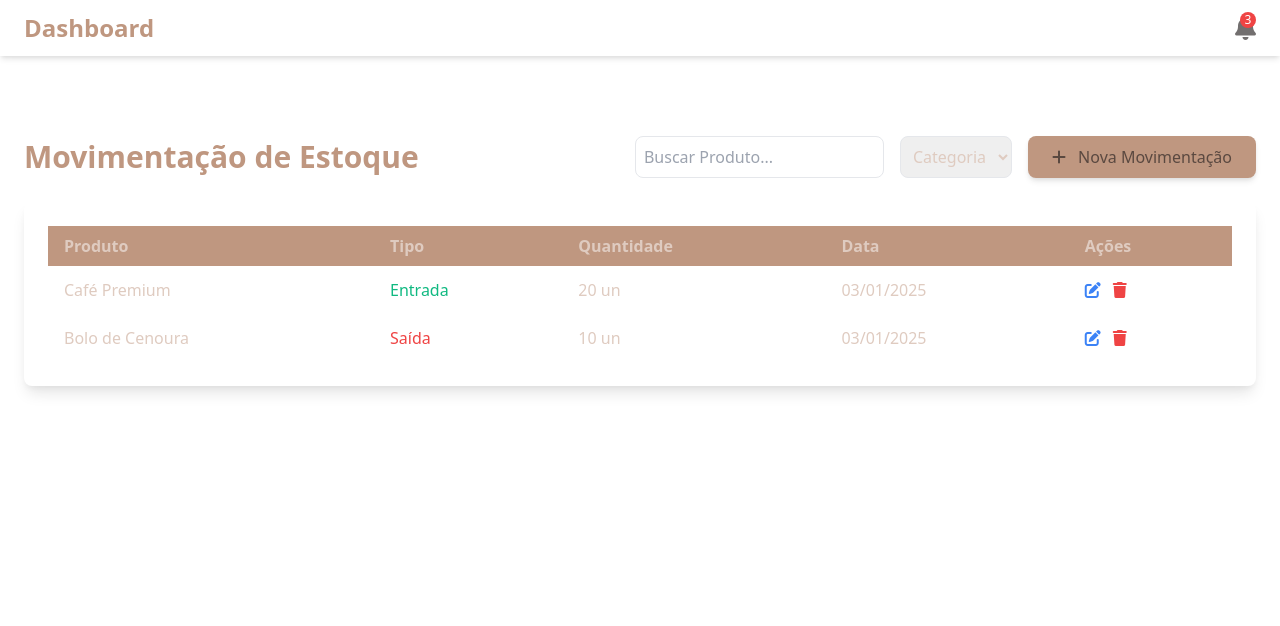
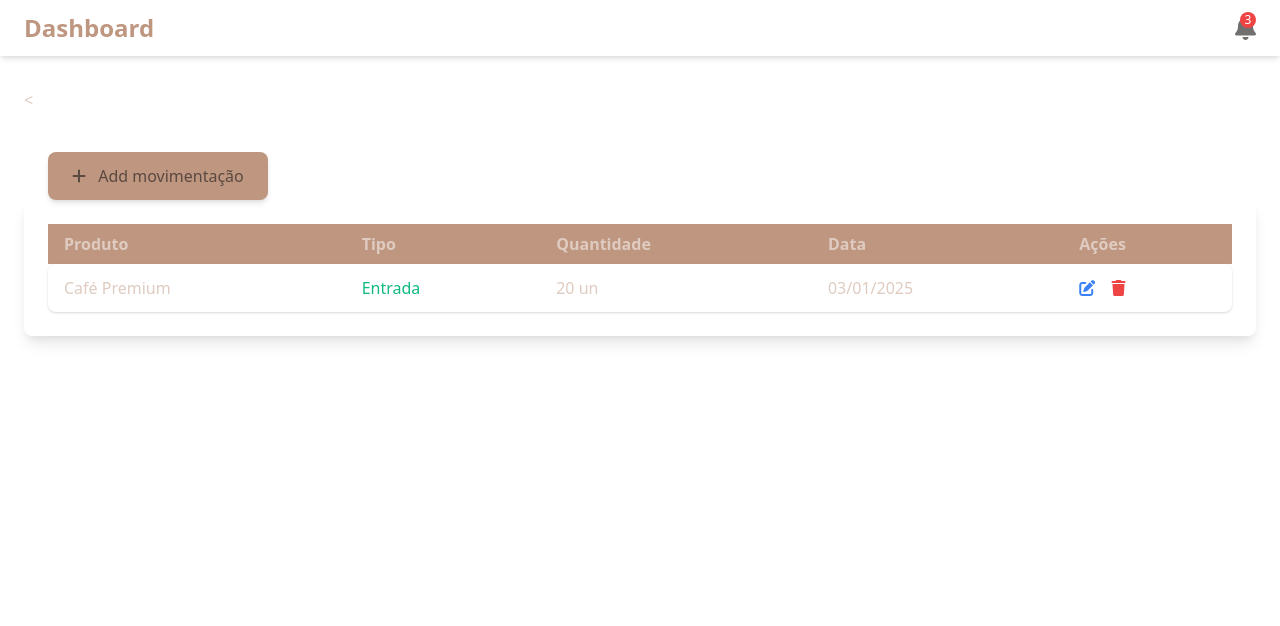
Before and after one commit to AlanBMC/STOQ, a Django app: page /estoqueview/ in a window 1280 px wide. Shown: the top 626 px of the page. Run offline with Django 5.2, Linux system fonts and the light colour scheme.

Commit message:
feat: template estoque

```diff
--- /dev/null
+++ b/estoque_cafeteria/estoque/templates/Componentes/modal_add_movimentacao.html
@@ -0,0 +1,68 @@
+<
+<div class="mt-10 ml-6">
+    <button id="openModalBtn" class="bg-color-1 text-color-3  px-6 py-3 rounded-lg shadow-md hover:bg-opacity-90 transition-all">
+        <i class="fas fa-plus mr-2"></i> Add movimentação
+    </button>
+</div>
+
+<!-- Modal (inicialmente oculto) -->
+<div id="productModal" class="fixed inset-0 bg-black bg-opacity-50 hidden justify-center items-center z-50">
+    <div class="max-w-lg mx-auto bg-color-3 rounded-lg shadow-lg p-6 relative">
+        <button id="closeModalBtn" class="absolute top-3 right-3 text-color-4 text-xl">&times;</button>
+
+        <h2 class="text-2xl font-semibold mb-4 color-1">Adicionar Movimentação</h2>
+
+        <form method="post">
+            {% csrf_token %}
+
+            <div class="mb-4">
+                <label for="nome" class="block text-color-4 text-sm font-semibold mb-2">Nome do Produto</label>
+                <input type="text" id="nome" name="nome" required
+                    class="w-full p-3 border rounded-lg focus:outline-none focus:ring-2 focus:ring-color-1">
+            </div>
+
+            <div class="mb-4">
+                <label for="preco" class="block text-color-4 text-sm font-semibold mb-2">Preço</label>
+                <input type="number" id="preco" name="preco" required step="0.01"
+                    class="w-full p-3 border rounded-lg focus:outline-none focus:ring-2 focus:ring-color-1">
+            </div>
+
+            <div class="mb-4">
+                <label for="descricao" class="block text-color-4 text-sm font-semibold mb-2">Descrição</label>
+                <textarea id="descricao" name="descricao" rows="4"
+                    class="w-full p-3 border rounded-lg focus:outline-none focus:ring-2 focus:ring-color-1"></textarea>
+            </div>
+
+            <button type="submit"
+                class="w-full bg-color-1 text-color-3 p-3 rounded-lg hover:bg-opacity-90 transition-all">
+                <i class="fas fa-plus-circle mr-2"></i> Adicionar Produto
+            </button>
+        </form>
+    </div>
+</div>
+
+<script>
+    const openModalBtn = document.getElementById('openModalBtn');
+    const closeModalBtn = document.getElementById('closeModalBtn');
+    const modal = document.getElementById('productModal');
+
+    // Abre o modal
+    openModalBtn.addEventListener('click', () => {
+        modal.classList.remove('hidden');
+        modal.classList.add('flex');
+    });
+
+    // Fecha o modal ao clicar no botão de fechar
+    closeModalBtn.addEventListener('click', () => {
+        modal.classList.add('hidden');
+        modal.classList.remove('flex');
+    });
+
+    // Fecha o modal ao clicar fora do conteúdo
+    modal.addEventListener('click', (e) => {
+        if (e.target === modal) {
+            modal.classList.add('hidden');
+            modal.classList.remove('flex');
+        }
+    });
+</script>
--- /dev/null
+++ b/estoque_cafeteria/estoque/templates/Componentes/tabela_produto.html
@@ -0,0 +1,37 @@
+<div class="bg-color-3 p-6 rounded-lg shadow-lg overflow-x-auto">
+    <table class="w-full min-w-[600px] md:min-w-full text-left table-auto">
+        <thead class="bg-color-1 text-color-3">
+            <tr class="hidden md:table-row">
+                <th class="py-2 px-4">Produto</th>
+                <th class="py-2 px-4">Tipo</th>
+                <th class="py-2 px-4">Quantidade</th>
+                <th class="py-2 px-4">Data</th>
+                <th class="py-2 px-4">Ações</th>
+            </tr>
+        </thead>
+        <tbody>
+            <tr class="block md:table-row border md:border-none border-color-2 rounded-lg shadow mb-4 md:mb-0 p-4 md:p-0">
+                <td class="py-3 px-4 flex md:table-cell">
+                    <span class="md:hidden font-semibold w-1/3">Produto:</span>
+                    <span>Café Premium</span>
+                </td>
+                <td class="py-3 px-4 flex md:table-cell">
+                    <span class="md:hidden font-semibold w-1/3">Tipo:</span>
+                    <span class="text-green-500">Entrada</span>
+                </td>
+                <td class="py-3 px-4 flex md:table-cell">
+                    <span class="md:hidden font-semibold w-1/3">Quantidade:</span>
+                    <span>20 un</span>
+                </td>
+                <td class="py-3 px-4 flex md:table-cell">
+                    <span class="md:hidden font-semibold w-1/3">Data:</span>
+                    <span>03/01/2025</span>
+                </td>
+                <td class="py-3 px-4 flex md:table-cell space-x-3">
+                    <button class="text-blue-500"><i class="fas fa-edit"></i></button>
+                    <button class="text-red-500"><i class="fas fa-trash"></i></button>
+                </td>
+            </tr>
+        </tbody>
+    </table>
+</div>
--- a/estoque_cafeteria/estoque/templates/estoque.html
+++ b/estoque_cafeteria/estoque/templates/estoque.html
@@ -1,116 +1,7 @@
 {% extends 'base.html' %}
 {% block content %}
-<div class="container mx-auto mt-12">
-    <!-- Barra de Filtros e Pesquisa -->
-    <div class="flex justify-between items-center mb-6">
-        <h1 class="text-3xl font-semibold color-1">Movimentação de Estoque</h1>
 
-        <div class="flex space-x-4">
-            <input type="text" placeholder="Buscar Produto..."
-                class="border p-2 rounded-lg focus:ring-color-1 focus:outline-none">
-            <select class="border p-2 rounded-lg">
-                <option value="">Categoria</option>
-                <option value="entrada">Entrada</option>
-                <option value="saida">Saída</option>
-            </select>
-            <button id="openModalBtn"
-                class="bg-color-1 text-color-3 px-6 py-2 rounded-lg shadow-md hover:bg-opacity-90 transition-all">
-                <i class="fas fa-plus mr-2"></i> Nova Movimentação
-            </button>
-        </div>
-    </div>
+{% include 'componentes/modal_add_movimentacao.html' %}
 
-    <!-- Tabela de Movimentação -->
-    <div class="bg-color-3 p-6 rounded-lg shadow-lg">
-        <table class="w-full text-left table-auto">
-            <thead class="bg-color-1 text-color-3">
-                <tr>
-                    <th class="py-2 px-4">Produto</th>
-                    <th class="py-2 px-4">Tipo</th>
-                    <th class="py-2 px-4">Quantidade</th>
-                    <th class="py-2 px-4">Data</th>
-                    <th class="py-2 px-4">Ações</th>
-                </tr>
-            </thead>
-            <tbody>
-                <tr class="hover:bg-color-2">
-                    <td class="py-3 px-4">Café Premium</td>
-                    <td class="py-3 px-4 text-green-500">Entrada</td>
-                    <td class="py-3 px-4">20 un</td>
-                    <td class="py-3 px-4">03/01/2025</td>
-                    <td class="py-3 px-4 flex space-x-3">
-                        <button class="text-blue-500"><i class="fas fa-edit"></i></button>
-                        <button class="text-red-500"><i class="fas fa-trash"></i></button>
-                    </td>
-                </tr>
-                <tr class="hover:bg-color-2">
-                    <td class="py-3 px-4">Bolo de Cenoura</td>
-                    <td class="py-3 px-4 text-red-500">Saída</td>
-                    <td class="py-3 px-4">10 un</td>
-                    <td class="py-3 px-4">03/01/2025</td>
-                    <td class="py-3 px-4 flex space-x-3">
-                        <button class="text-blue-500"><i class="fas fa-edit"></i></button>
-                        <button class="text-red-500"><i class="fas fa-trash"></i></button>
-                    </td>
-                </tr>
-            </tbody>
-        </table>
-    </div>
-
-    <!-- Modal para Nova Movimentação -->
-    <div id="productModal" class="fixed inset-0 bg-black bg-opacity-50 hidden justify-center items-center z-50">
-        <div class="max-w-lg mx-auto bg-color-3 rounded-lg shadow-lg p-6 relative">
-            <button id="closeModalBtn" class="absolute top-3 right-3 text-color-4 text-xl">&times;</button>
-
-            <h2 class="text-2xl font-semibold mb-4 color-1">Nova Movimentação</h2>
-
-            <form method="post">
-                {% csrf_token %}
-
-                <div class="mb-4">
-                    <label for="produto" class="block text-color-4 text-sm font-semibold mb-2">Produto</label>
-                    <input type="text" id="produto" name="produto" required
-                        class="w-full p-3 border rounded-lg focus:outline-none focus:ring-2 focus:ring-color-1">
-                </div>
-
-                <div class="mb-4">
-                    <label for="tipo" class="block text-color-4 text-sm font-semibold mb-2">Tipo</label>
-                    <select id="tipo" name="tipo"
-                        class="w-full p-3 border rounded-lg focus:outline-none focus:ring-2 focus:ring-color-1">
-                        <option value="entrada">Entrada</option>
-                        <option value="saida">Saída</option>
-                    </select>
-                </div>
-
-                <div class="mb-4">
-                    <label for="quantidade" class="block text-color-4 text-sm font-semibold mb-2">Quantidade</label>
-                    <input type="number" id="quantidade" name="quantidade" required
-                        class="w-full p-3 border rounded-lg focus:outline-none focus:ring-2 focus:ring-color-1">
-                </div>
-
-                <button type="submit"
-                    class="w-full bg-color-1 text-color-3 p-3 rounded-lg hover:bg-opacity-90 transition-all">
-                    <i class="fas fa-check-circle mr-2"></i> Adicionar
-                </button>
-            </form>
-        </div>
-    </div>
-</div>
-
-<script>
-    const openModalBtn = document.getElementById('openModalBtn');
-    const closeModalBtn = document.getElementById('closeModalBtn');
-    const modal = document.getElementById('productModal');
-
-    // Abre o modal
-    openModalBtn.addEventListener('click', () => {
-        modal.classList.remove('hidden');
-        modal.classList.add('flex');
-    });
-
-    // Fecha o modal ao clicar no botão de fechar
-    closeModalBtn.addEventListener('click', () => {
-        modal.classList.add('hidden');
-    });
-</script>
+{% include 'componentes/tabela_produto.html' %}
 {% endblock %}
--- a/estoque_cafeteria/estoque/urls.py
+++ b/estoque_cafeteria/estoque/urls.py
@@ -3,7 +3,9 @@ from django.urls import path
 from . import views
 
 urlpatterns = [
-    path('login/', views.login, name='login'),
+    path('', views.login, name='login'),
     path('dashboard/', views.dashboard, name='dashboard'),
-    path('estoqueview/', views.estoqueview, name='estoqueview')
+    path('estoqueview/', views.estoqueview, name='estoqueview'),
+    path('offline/', views.offline, name='offline')  # Nova rota offline
+
 ]
--- a/estoque_cafeteria/estoque/views.py
+++ b/estoque_cafeteria/estoque/views.py
@@ -9,3 +9,6 @@
 
 def estoqueview(request):
     return render(request, 'estoque.html')
+
+def offline(request):
+    return render(request, 'offline.html')
--- a/estoque_cafeteria/templates/base.html
+++ b/estoque_cafeteria/templates/base.html
@@ -4,8 +4,10 @@
 <head>
     <meta charset="UTF-8">
     <meta name="viewport" content="width=device-width, initial-scale=1.0">
+    <meta name="theme-color" content="#333333">
     <title>{% block title %}Dashboard{% endblock %}</title>
-
+    <link rel="manifest" href="{% static 'manifest.json' %}">
+    <link rel="apple-touch-icon" href="{% static 'images/logo192.png' %}">
     <link href="https://cdnjs.cloudflare.com/ajax/libs/font-awesome/6.0.0/css/all.min.css" rel="stylesheet">
     <link href="https://cdn.jsdelivr.net/npm/tailwindcss@2.2.19/dist/tailwind.min.css" rel="stylesheet">
     <link rel="icon" href="{% static 'images/logo.ico' %}" type="image/x-icon">
@@ -44,7 +46,17 @@
     </div>
 </div>
 
-
+<script>
+    if ('serviceWorker' in navigator) {
+        navigator.serviceWorker.register("{% static 'sw.js' %}")
+        .then(() => {
+            console.log("Service Worker registrado com sucesso.");
+        })
+        .catch((error) => {
+            console.error("Falha ao registrar o Service Worker:", error);
+        });
+    }
+</script>
 
 </body>
 </html>
```
Also changed, not shown: estoque_cafeteria/estoque/static/sw.js (added, +32 -0 lines), estoque_cafeteria/estoque/templates/offline.html (added, +14 -0 lines), estoque_cafeteria/estoque/static/images/logo192.png (added), estoque_cafeteria/estoque/static/images/logo198.png (added), estoque_cafeteria/estoque/static/images/logo512.png (added), estoque_cafeteria/estoque/static/images/maskable_icon.png (added), estoque_cafeteria/estoque/static/images/maskable_icon_x512.png (added), estoque_cafeteria/estoque/static/images/print1200.png (added), estoque_cafeteria/estoque/static/images/print800.png (added), estoque_cafeteria/estoque/static/manifest.json (added), estoque_cafeteria/estoque/templates/Componentes/busca_produto.html (added).
